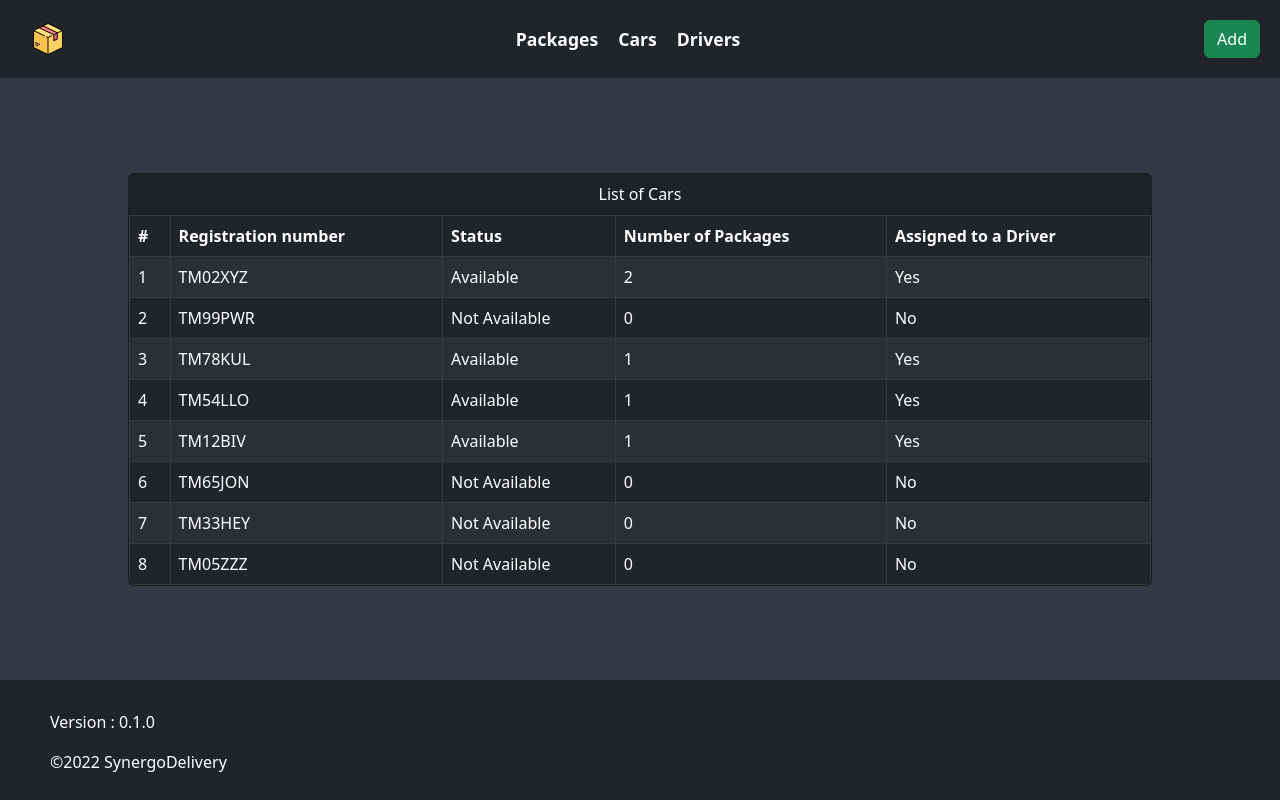
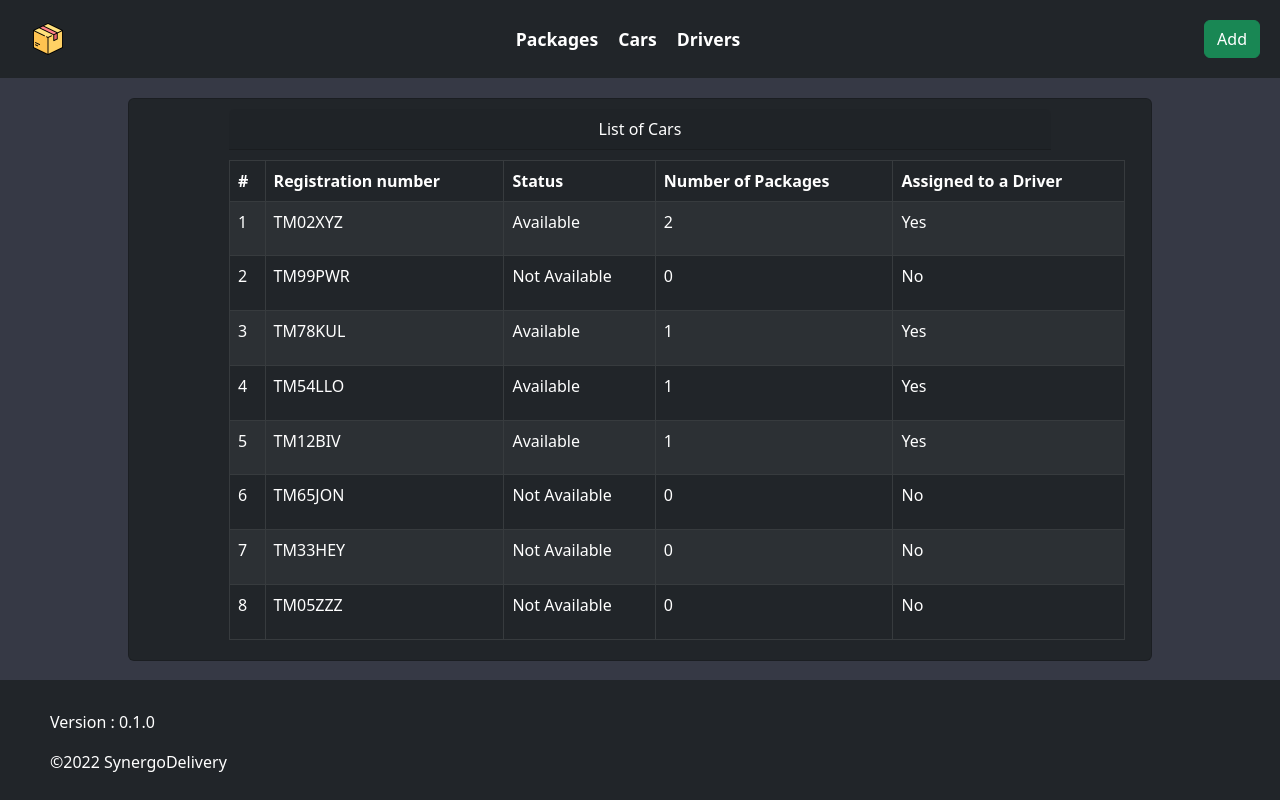
Before and after one commit to andreihojda15/SynergoDelivery, a React (Create React App) app: page /cars in a window 1280 px wide. Built offline with nearby package versions, Linux system fonts and the light colour scheme.

Commit message:
- created css file for common styles - removed unnecessary files - propTypes improved

```diff
--- a/src/components/cars/Cars.css
+++ /dev/null
@@ -1,14 +0,0 @@
-.spinner {
-  margin: auto;
-  width: 100px;
-  height: 100px;
-}
-
-.table {
-  margin: 0;
-}
-
-.cardTable {
-  width: 80vw;
-  z-index: 0;
-}
--- a/src/components/cars/Cars.js
+++ b/src/components/cars/Cars.js
@@ -5,7 +5,7 @@ import Spinner from "react-bootstrap/Spinner";
 import Card from "react-bootstrap/Card";
 import { getCars } from "../../redux/cars.slice";
 import { connect } from "react-redux";
-import "./Cars.css";
+import "../../style/common.css";
 /**
  * Car model:
  *  guid
@@ -84,7 +84,7 @@ const mapDispatchToProps = (dispatch) => {
 Cars.propTypes = {
   cars: PropTypes.arrayOf(
     PropTypes.exact({
-      guid: PropTypes.string,
+      guid: PropTypes.string.isRequired,
       registrationNumber: PropTypes.string,
       status: PropTypes.string,
       packageIds: PropTypes.arrayOf(PropTypes.string),
--- a/src/components/drivers/Drivers.css
+++ /dev/null
@@ -1,15 +0,0 @@
-.spinner {
-  margin: auto;
-  width: 100px;
-  height: 100px;
-}
-
-.table {
-  margin: 0;
-}
-
-.cardTable {
-  width: 80vw;
-  z-index: 0;
-  overflow: auto;
-}
--- a/src/components/drivers/Drivers.js
+++ b/src/components/drivers/Drivers.js
@@ -4,10 +4,8 @@ import { Table } from "react-bootstrap";
 import { connect } from "react-redux";
 import Spinner from "react-bootstrap/Spinner";
 import Card from "react-bootstrap/Card";
-import "./Drivers.css";
-import {
-  getDrivers, addDrivers
-} from '../../redux/drivers.slice';
+import "../../style/common.css";
+import { getDrivers, addDrivers } from "../../redux/drivers.slice";
 
 /**
  * Driver model:
@@ -86,7 +84,7 @@ const mapDispatchToProps = (dispatch) => {
 Drivers.propTypes = {
   drivers: PropTypes.arrayOf(
     PropTypes.exact({
-      guid: PropTypes.string,
+      guid: PropTypes.string.isRequired,
       name: PropTypes.string,
       phoneNumber: PropTypes.string,
       carId: PropTypes.string,
--- a/src/components/layout/Content.js
+++ b/src/components/layout/Content.js
@@ -8,7 +8,10 @@ class Content extends React.Component {
 }
 
 Content.propTypes = {
-  children: PropTypes.element,
+  children: PropTypes.oneOfType([
+    PropTypes.element,
+    PropTypes.arrayOf(PropTypes.element),
+  ]),
 };
 
 export default Content;
--- a/src/components/modal/AddPackage.js
+++ b/src/components/modal/AddPackage.js
@@ -6,7 +6,7 @@ import Modal from "react-bootstrap/Modal";
 import { connect } from "react-redux";
 import { addPackage } from "../../redux/packages.slice";
 import { nanoid } from "nanoid";
-import "./AddPackage.css";
+import "../../style/common.css";
 
 class AddPackage extends Component {
   // TO DO add state object
--- a/src/components/packages/Package.css
+++ b/src/components/packages/Package.css
@@ -1,14 +1,3 @@
-.spinner {
-  margin: auto;
-  width: 100px;
-  height: 100px;
+.errorCard {
+  padding: 2rem;
 }
-
-.table {
-  margin: 0;
-}
-
-.cardTable {
-  width: 80vw;
-  z-index: 0;
-}
--- a/src/components/packages/Package.js
+++ b/src/components/packages/Package.js
@@ -1,12 +1,13 @@
 import React, { Component } from "react";
 import PropTypes from "prop-types";
-import { Table } from "react-bootstrap";
+import { Alert, Table } from "react-bootstrap";
 import Spinner from "react-bootstrap/Spinner";
 import Card from "react-bootstrap/Card";
 import { connect } from "react-redux";
 import { toast, ToastContainer } from "react-toastify";
 import "react-toastify/dist/ReactToastify.css";
 import "./Package.css";
+import "../../style/common.css";
 
 import {
   addPackage,
@@ -81,10 +82,21 @@ class Packages extends Component {
           <Spinner className="spinner" animation="border" variant="info" />
         ) : (
           <>
+            {this.props.packages.length === 0 ? (
+              <Card bg="dark" text="white" className="errorCard">
+                <Alert
+                  variant="danger"
+                  style={{ margin: 0, fontWeight: "bold", fontSize: "2rem" }}
+                >
+                  No data
+                </Alert>
+              </Card>
+            ) : (
               <Card bg="dark" text="white" className="cardTable">
                 <Card.Header style={{ textAlign: "center" }}>
                   List of Packages
                 </Card.Header>
+                <Card.Body style={{ textAlign: "center" }}>
                   <Table striped bordered hover variant="dark">
                     <thead>
                       <tr>
@@ -105,7 +117,10 @@ class Packages extends Component {
                       {this.props.packages.map((p, i) => {
                         let packageStatus;
                         let assignedToCar;
-                    if (p.deliveryDate === undefined && p.carID === undefined) {
+                        if (
+                          p.deliveryDate === undefined &&
+                          p.carID === undefined
+                        ) {
                           packageStatus = "sent";
                           assignedToCar = "no";
                         }
@@ -136,10 +151,11 @@ class Packages extends Component {
                       })}
                     </tbody>
                   </Table>
+                </Card.Body>
               </Card>
+            )}
           </>
         )}
-
         <ToastContainer theme="dark" />
       </>
     );
@@ -169,7 +185,7 @@ const mapDispatchToProps = (dispatch) => {
 Packages.propTypes = {
   packages: PropTypes.arrayOf(
     PropTypes.exact({
-      guid: PropTypes.string,
+      guid: PropTypes.string.isRequired,
       senderName: PropTypes.string,
       senderPhoneNumber: PropTypes.string,
       departureAdress: PropTypes.string,
--- /dev/null
+++ b/src/style/common.css
@@ -0,0 +1,27 @@
+.spinner {
+  margin: auto;
+  width: 100px;
+  height: 100px;
+}
+
+.cardTable {
+  width: 80vw;
+  z-index: 0;
+  padding: 10px 100px;
+}
+
+.table {
+  margin: 10px auto;
+  width: 70vw;
+  height: 60vh;
+}
+
+.modalBody, .modalHeader, .modalFooter{
+  background-color: #363945;
+  color: white;
+  border: none;
+}
+
+.btn-close {
+  background-color: #fff;
+}
```
Also changed, not shown: src/components/modal/AddPackage.css (deleted, +0 -9 lines). Lines whose indentation alone changed are shown as unchanged.
